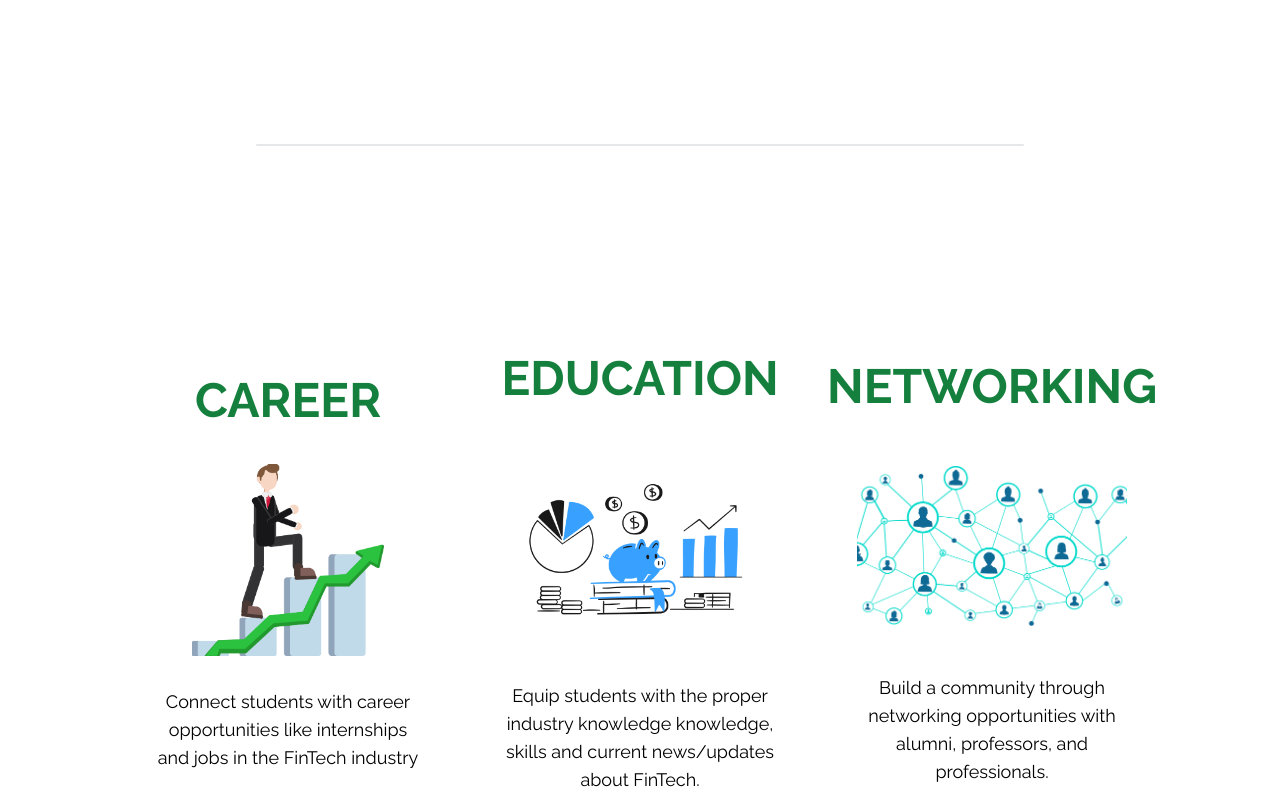
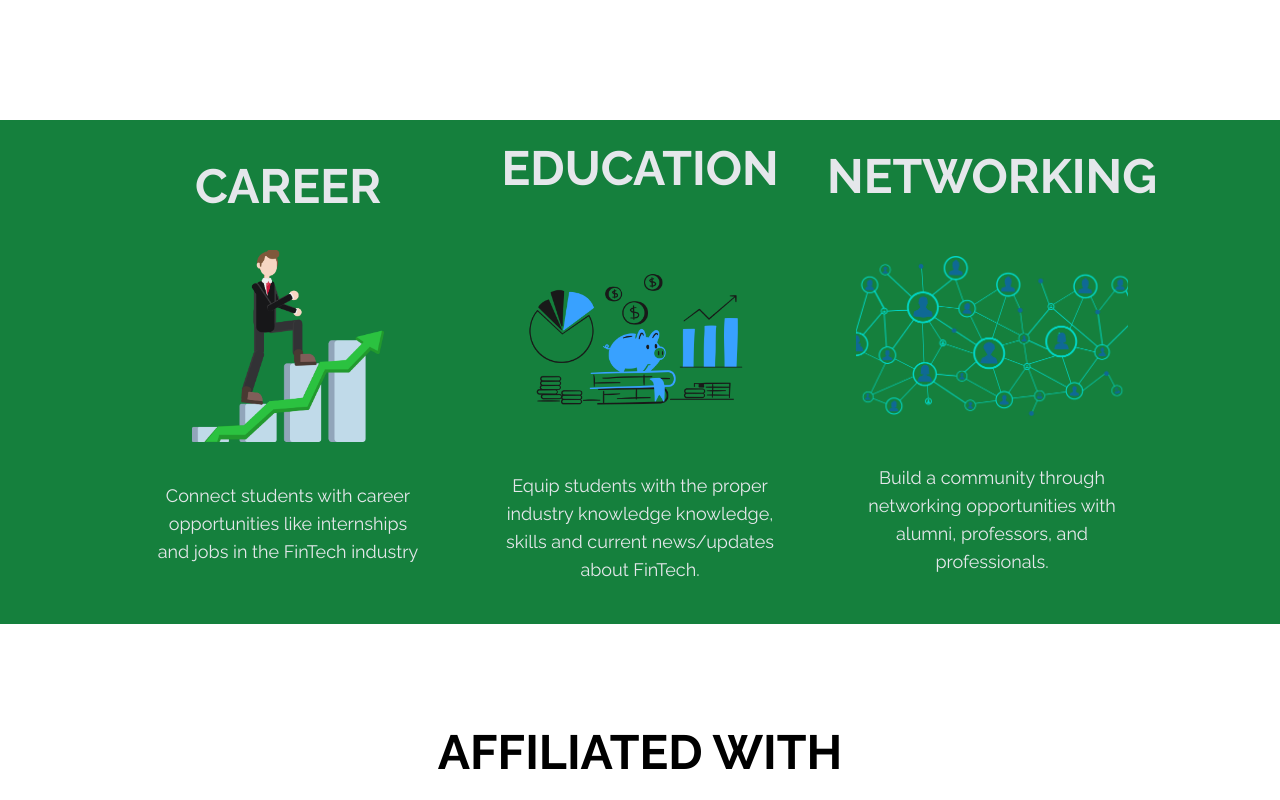
Before and after one commit to andy-phu/IrvineFintechAssociation, a React (Create React App) app: page /home in a window 1280 px wide. Shown: the part 1560-2360 px from the top of the page. Built offline with nearby package versions, Linux system fonts and the light colour scheme.

Commit message:
before aligning the values

```diff
--- a/src/components/Affiliations.jsx
+++ b/src/components/Affiliations.jsx
@@ -6,7 +6,7 @@ const Affiliations = () => {
     return (
         <div className='h-screen'>
             <div className="pt-4 flex justify-center">
-                <h1 className='text-6xl text-black font-extrabold pt-20'>AFFILIATED WITH</h1>
+                <h1 className='text-5xl text-black font-extrabold pt-20'>AFFILIATED WITH</h1>
             </div>
             <div className='flex justify-center pt-20'>
                 <img className=' w-88 h-32' src={affiliations} alt="affiliations"/>
--- a/src/components/Values.jsx
+++ b/src/components/Values.jsx
@@ -1,46 +1,39 @@
-import React from "react"
-import man from '../images/vecteezy_worker-climbs-the-bar-graph-with-the-green-arrow-up-career_16779656_364.png'
-import pig from '../images/pngwing.com.png'
-import networking from '../images/pngwing.com-2.png'
+import React from "react";
+import man from '../images/vecteezy_worker-climbs-the-bar-graph-with-the-green-arrow-up-career_16779656_364.png';
+import pig from '../images/pngwing.com.png';
+import networking from '../images/pngwing.com-2.png';
 
 const Values = () => {
     return (
-        <div className="pt-4 h-screen w-screen flex justify-center items-center space-x-8">
-            <div className="w-1/4 h-3/4 p-4 border border-white text-center flex flex-col justify-center items-center">
-                <h1 className='text-green-700 text-opacity-78 text-5xl font-bold'>CAREER</h1>
-                <div className='flex justify-center py-8'>
+        <div className="relative h-1/2 w-screen bg-green-700 bg-opacity-78 flex justify-center items-center space-x-8 ">
+            <div className="w-1/4 h-1/4 p-4 text-center flex flex-col justify-center items-center bg-green-700 bg-opacity-78 ">
+                <h1 className='text-opacity-78 text-5xl font-bold text-gray-200'>CAREER</h1>
+                <div className='flex justify-center py-8 mb-2'>
                     <img className='w-48 h-48 object-cover' src={man} alt="manWalking"/>
                 </div>
-                <p className='text-black text-lg'>
+                <p className='text-gray-200 text-lg'>
                     Connect students with career opportunities like internships and jobs in the FinTech industry
                 </p>
             </div>
-            <div className="w-1/4 h-3/4 p-4 border border-white text-center flex flex-col justify-center items-center">
-                <h1 className=' text-green-700 text-opacity-78 text-5xl font-bold'>EDUCATION</h1>
+            <div className="w-1/4 h-1/4 p-4  border-green-700 border-opacity-78 text-center flex flex-col justify-center items-center bg-green-700 bg-opacity-78 ">
+                <h1 className='text-gray-200  text-opacity-78 text-5xl font-bold'>EDUCATION</h1>
                 <div className='flex justify-center py-4'>
                     <img className='w-56 h-56 object-cover' src={pig} alt="pig"/>
                 </div>
-                <p className='text-black text-lg'>
+                <p className='text-gray-200 text-lg'>
                     Equip students with the proper industry knowledge knowledge, skills and current news/updates about FinTech.
                 </p>
-
             </div>
-            <div className="w-1/4 h-3/4 p-4 border border-white text-center flex flex-col justify-center items-center">
-                <h1 className=' text-green-700 text-opacity-78 text-5xl font-bold'>NETWORKING</h1>
+            <div className="w-1/4 h-1/4 p-4 border-green-700 text-center flex flex-col justify-center items-center bg-green-700 bg-opacity-78 ">
+                <h1 className='text-gray-200  text-opacity-78 text-5xl font-bold'>NETWORKING</h1>
                 <div className='flex justify-center py-12'>
                     <img className='w-full h-40 object-cover' src={networking} alt="networking"/>
                 </div>
-                <p className='text-black text-lg'>
+                <p className='text-gray-200 text-lg'>
                     Build a community through networking opportunities with alumni, professors, and professionals.
                 </p>
-
             </div>
-
-    </div>
-
-
-
-
+        </div>
     );
 };
 
--- a/src/pages/Home.jsx
+++ b/src/pages/Home.jsx
@@ -13,9 +13,7 @@ const Home = () => {
             <Navbar/>
             <Hero/>
             <Mission/>
-            <Seperator/>
             <Values/>
-            <Seperator/>
             <Affiliations/>
             <Footer/>
         </div>
```
